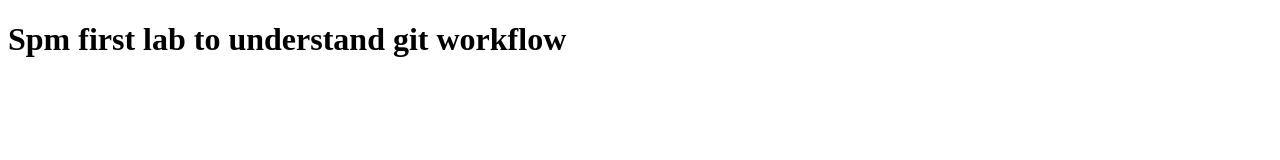
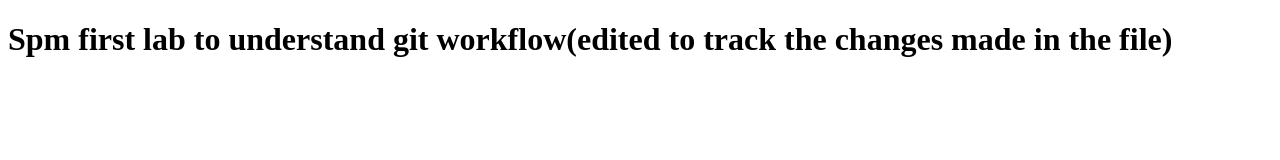
Before and after one commit to aakritishi/spm-lab, a plain HTML site: page spm-test-lab/index.html in a window 1280 px wide. Drawn offline with Linux system fonts and the light colour scheme.

Commit message:
index file modified

```diff
--- a/spm-test-lab/index.html
+++ b/spm-test-lab/index.html
@@ -1,11 +1,14 @@
 <!DOCTYPE html>
 <html lang="en">
+
 <head>
     <meta charset="UTF-8">
     <meta name="viewport" content="width=device-width, initial-scale=1.0">
     <title>Spm lab1</title>
 </head>
+
 <body>
-    <h1>Spm first lab to understand git workflow</h1>
+    <h1>Spm first lab to understand git workflow(edited to track the changes made in the file)</h1>
 </body>
+
 </html>
```
